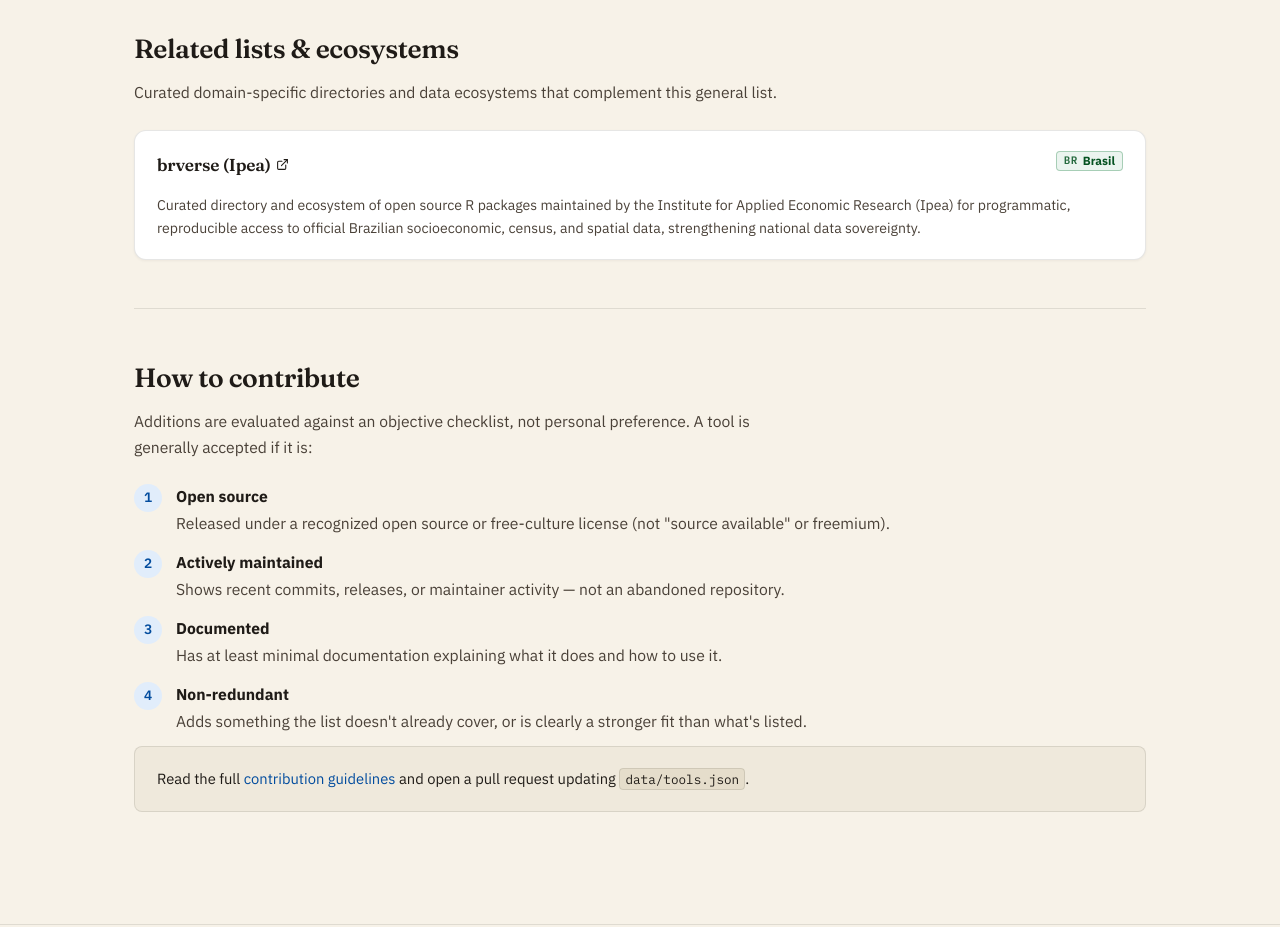
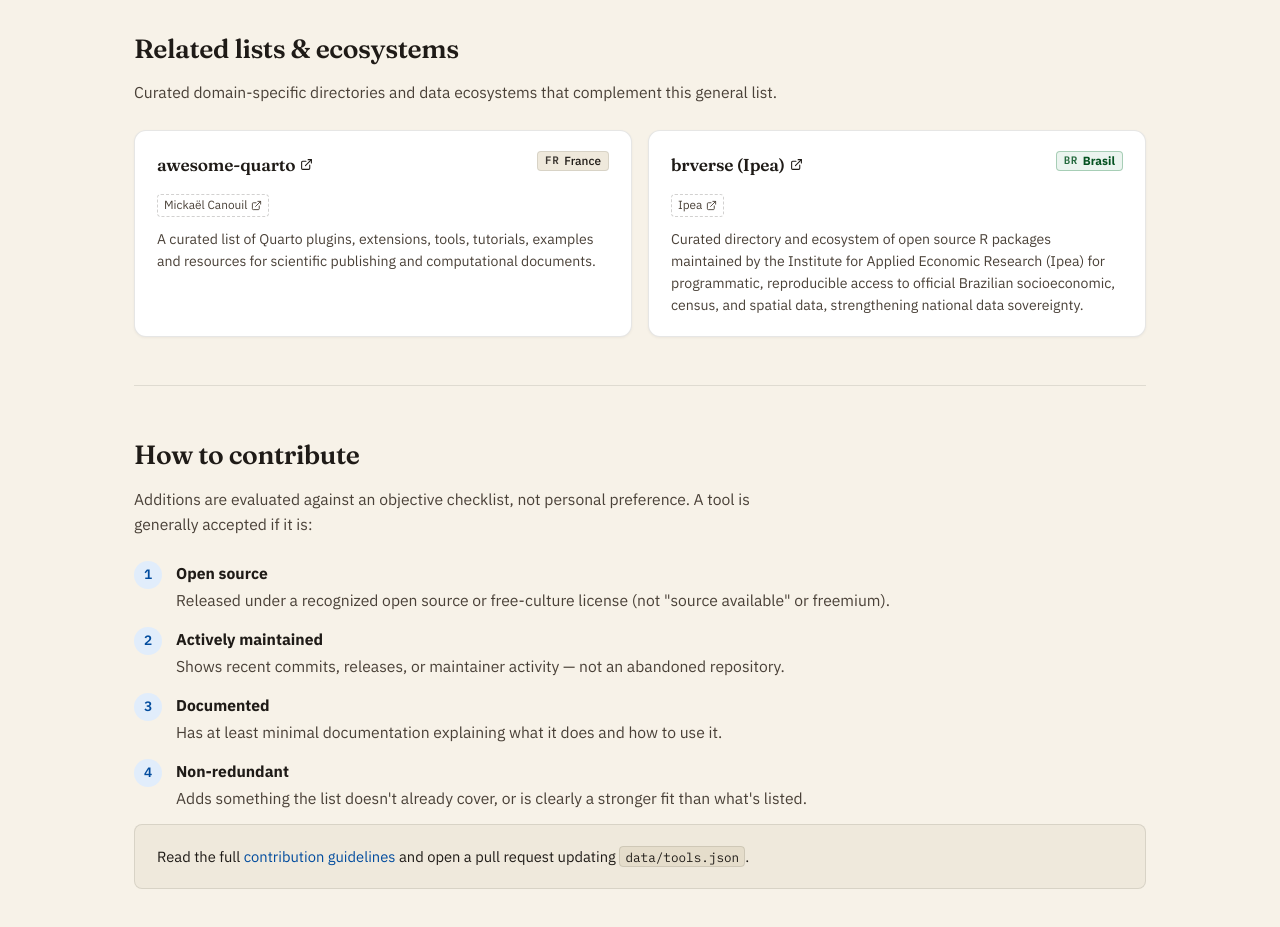
Before and after one commit to mancano-tales/awesome-open-source-research-tools, a website: page index.html in a window 1280 px wide. Shown: the part 6620-7547 px from the top of the page. Drawn offline with Linux system fonts and the light colour scheme.

Commit message:
feat: add awesome-quarto to related lists in dataset, READMEs and web app

```diff
--- a/data/tools.json
+++ b/data/tools.json
@@ -1147,5 +1147,35 @@
         "nlp"
       ]
     }
+  ],
+  "relatedLists": [
+    {
+      "id": "awesome-quarto",
+      "name": "awesome-quarto",
+      "url": "https://github.com/mcanouil/awesome-quarto",
+      "country": "FR",
+      "maintainer": {
+        "name": "Mickaël Canouil",
+        "url": "https://github.com/mcanouil"
+      },
+      "description": {
+        "en": "A curated list of Quarto plugins, extensions, tools, tutorials, examples and resources.",
+        "pt": "Lista curada de plugins, extensões, ferramentas, tutoriais, exemplos e recursos para o sistema de publicação científica Quarto."
+      }
+    },
+    {
+      "id": "brverse",
+      "name": "brverse (Ipea)",
+      "url": "https://github.com/ipea/brverse",
+      "country": "BR",
+      "maintainer": {
+        "name": "Ipea (Rafael H. M. Pereira et al.)",
+        "url": "https://github.com/ipea"
+      },
+      "description": {
+        "en": "Curated directory and ecosystem of open source R packages maintained by the Institute for Applied Economic Research (Ipea) for reproducible access to official Brazilian socioeconomic, census, and spatial data, strengthening national data sovereignty.",
+        "pt": "Diretório e ecossistema de pacotes em R mantidos pelo Instituto de Pesquisa Econômica Aplicada (Ipea) para acesso facilitado e reprodutível a bases de dados públicas e geoespaciais brasileiras, promovendo a soberania de dados."
+      }
+    }
   ]
 }
--- a/index.html
+++ b/index.html
@@ -802,6 +802,27 @@
         <span data-i18n="en" class="active-lang">Curated domain-specific directories and data ecosystems that complement this general list.</span>
         <span data-i18n="pt">Diretórios temáticos curados e ecossistemas de dados que complementam esta lista geral.</span>
       </p>
+      <div class="grid" style="grid-template-columns: repeat(auto-fit, minmax(300px, 1fr));">
+        <div class="card">
+          <div class="tool-card-header">
+            <h3 class="tool-name">
+              <a href="https://github.com/mcanouil/awesome-quarto" target="_blank" rel="noopener noreferrer">
+                <span>awesome-quarto</span>
+                <svg class="icon-ext" viewBox="0 0 24 24" width="13" height="13" fill="none" stroke="currentColor" stroke-width="2" stroke-linecap="round" stroke-linejoin="round" aria-hidden="true"><path d="M18 13v6a2 2 0 0 1-2 2H5a2 2 0 0 1-2-2V8a2 2 0 0 1 2-2h6"/><polyline points="15 3 21 3 21 9"/><line x1="10" y1="14" x2="21" y2="3"/></svg>
+              </a>
+            </h3>
+            <span class="country-tag" role="text" aria-label="Origin: France"><span class="country-code" aria-hidden="true">FR</span> <span class="country-name">France</span></span>
+          </div>
+          <div class="badges-row">
+            <a class="entity-link" href="https://github.com/mcanouil" target="_blank" rel="noopener noreferrer">Mickaël Canouil <svg class="icon-ext" viewBox="0 0 24 24" width="11" height="11" fill="none" stroke="currentColor" stroke-width="2" stroke-linecap="round" stroke-linejoin="round" aria-hidden="true"><path d="M18 13v6a2 2 0 0 1-2 2H5a2 2 0 0 1-2-2V8a2 2 0 0 1 2-2h6"/><polyline points="15 3 21 3 21 9"/><line x1="10" y1="14" x2="21" y2="3"/></svg></a>
+          </div>
+          <p class="tool-desc" data-i18n="en" class="active-lang">
+            A curated list of Quarto plugins, extensions, tools, tutorials, examples and resources for scientific publishing and computational documents.
+          </p>
+          <p class="tool-desc" data-i18n="pt">
+            Lista curada de plugins, extensões, ferramentas, tutoriais, exemplos e recursos para o sistema de publicação científica e documentos computacionais Quarto.
+          </p>
+        </div>
         <div class="card">
           <div class="tool-card-header">
             <h3 class="tool-name">
@@ -812,12 +833,16 @@
             </h3>
             <span class="country-tag country-br" role="text" aria-label="Origem: Brasil"><span class="country-code" aria-hidden="true">BR</span> <span class="country-name">Brasil</span></span>
           </div>
-        <p data-i18n="en" class="active-lang">
+          <div class="badges-row">
+            <a class="entity-link" href="https://github.com/ipea" target="_blank" rel="noopener noreferrer">Ipea <svg class="icon-ext" viewBox="0 0 24 24" width="11" height="11" fill="none" stroke="currentColor" stroke-width="2" stroke-linecap="round" stroke-linejoin="round" aria-hidden="true"><path d="M18 13v6a2 2 0 0 1-2 2H5a2 2 0 0 1-2-2V8a2 2 0 0 1 2-2h6"/><polyline points="15 3 21 3 21 9"/><line x1="10" y1="14" x2="21" y2="3"/></svg></a>
+          </div>
+          <p class="tool-desc" data-i18n="en" class="active-lang">
             Curated directory and ecosystem of open source R packages maintained by the Institute for Applied Economic Research (Ipea) for programmatic, reproducible access to official Brazilian socioeconomic, census, and spatial data, strengthening national data sovereignty.
           </p>
-        <p data-i18n="pt">
+          <p class="tool-desc" data-i18n="pt">
             Ecossistema e diretório curado de pacotes R mantidos pelo Instituto de Pesquisa Econômica Aplicada (Ipea) para acesso programático e reprodutível a dados públicos oficiais brasileiros (socioeconômicos, censitários e espaciais), fortalecendo a soberania nacional de dados.
           </p>
+        </div>
       </div>
     </section>
 
@@ -2043,6 +2068,36 @@ window.AOSRT_DATA = {
         "classification",
         "nlp"
       ]
+    }
+  ],
+  "relatedLists": [
+    {
+      "id": "awesome-quarto",
+      "name": "awesome-quarto",
+      "url": "https://github.com/mcanouil/awesome-quarto",
+      "country": "FR",
+      "maintainer": {
+        "name": "Mickaël Canouil",
+        "url": "https://github.com/mcanouil"
+      },
+      "description": {
+        "en": "A curated list of Quarto plugins, extensions, tools, tutorials, examples and resources.",
+        "pt": "Lista curada de plugins, extensões, ferramentas, tutoriais, exemplos e recursos para o sistema de publicação científica Quarto."
+      }
+    },
+    {
+      "id": "brverse",
+      "name": "brverse (Ipea)",
+      "url": "https://github.com/ipea/brverse",
+      "country": "BR",
+      "maintainer": {
+        "name": "Ipea (Rafael H. M. Pereira et al.)",
+        "url": "https://github.com/ipea"
+      },
+      "description": {
+        "en": "Curated directory and ecosystem of open source R packages maintained by the Institute for Applied Economic Research (Ipea) for reproducible access to official Brazilian socioeconomic, census, and spatial data, strengthening national data sovereignty.",
+        "pt": "Diretório e ecossistema de pacotes em R mantidos pelo Instituto de Pesquisa Econômica Aplicada (Ipea) para acesso facilitado e reprodutível a bases de dados públicas e geoespaciais brasileiras, promovendo a soberania de dados."
+      }
     }
   ]
 };
--- a/scripts/build-readmes.js
+++ b/scripts/build-readmes.js
@@ -101,6 +101,7 @@ function generateReadmeEn(data) {
   // Related Lists
   lines.push('## Related Lists');
   lines.push('');
+  lines.push('- [awesome-quarto](https://github.com/mcanouil/awesome-quarto) - A curated list of Quarto plugins, extensions, tools, tutorials, examples and resources.');
   lines.push('- [brverse (Ipea)](https://github.com/ipea/brverse) - Curated directory and ecosystem of open source R packages maintained by the Institute for Applied Economic Research (Ipea) for reproducible access to official Brazilian socioeconomic, census, and spatial data, strengthening national data sovereignty.');
   lines.push('');
 
@@ -169,6 +170,7 @@ function generateReadmePt(data) {
   // Listas Relacionadas
   lines.push('## Listas Relacionadas');
   lines.push('');
+  lines.push('- [awesome-quarto](https://github.com/mcanouil/awesome-quarto) - Lista curada de plugins, extensões, ferramentas, tutoriais, exemplos e recursos para o sistema de publicação científica Quarto.');
   lines.push('- [brverse (Ipea)](https://github.com/ipea/brverse) - Diretório e ecossistema de pacotes em R mantidos pelo Instituto de Pesquisa Econômica Aplicada (Ipea) para acesso facilitado e reprodutível a bases de dados públicas e geoespaciais brasileiras, promovendo a soberania de dados.');
   lines.push('');
 
```
Also changed, not shown: README.pt-BR.md (+1 -0 lines), README.md. Lines whose indentation alone changed are shown as unchanged.
